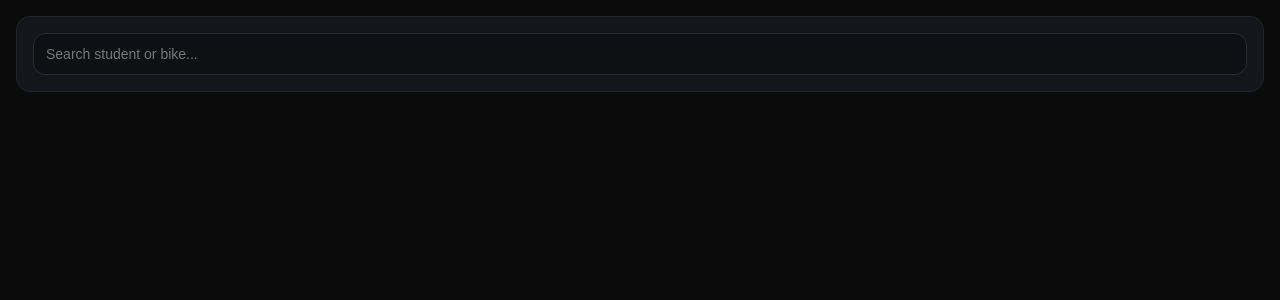
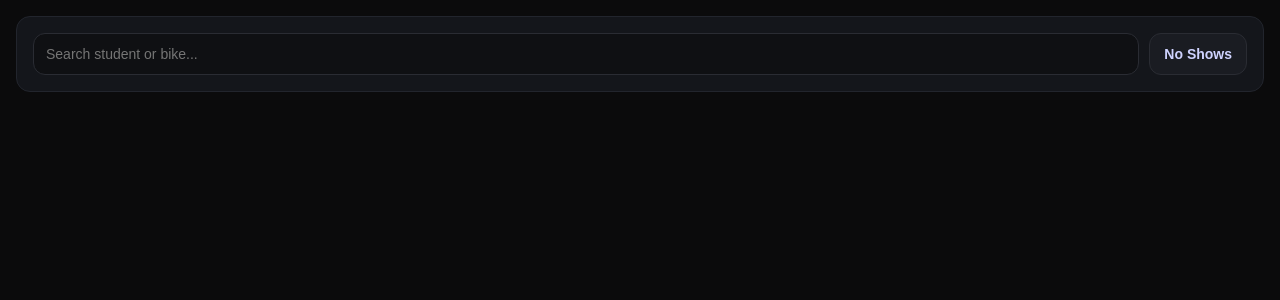
Before and after one commit to aydee72/css-website, a PHP site: page / in a window 1280 px wide. Shown: the part 64-364 px from the top of the page. Run offline with PHP 8.4, Linux system fonts and the light colour scheme; some libraries are stand-ins or nearby versions.

Commit message:
Add no shows registration filter

```diff
--- a/registration/index.html
+++ b/registration/index.html
@@ -22,7 +22,10 @@
 
     <main class="page">
       <div class="panel">
-        <input id="studentSearch" type="text" placeholder="Search student or bike..." />
+        <div class="filter-controls">
+          <input id="studentSearch" type="text" placeholder="Search student or bike..." />
+          <button id="noShowsFilter" class="filter-toggle-button" type="button" aria-pressed="false">No Shows</button>
+        </div>
       </div>
 
       <div id="registrationSummary" class="registration-summary"></div>
--- a/registration/styles.css
+++ b/registration/styles.css
@@ -84,6 +84,35 @@ body {
 
 .panel > input {
   width: 100%;
+}
+
+.filter-controls {
+  display: flex;
+  align-items: center;
+  gap: 10px;
+}
+
+.filter-controls input {
+  flex: 1;
+  min-width: 180px;
+}
+
+.filter-toggle-button {
+  border: 1px solid #2a2c33;
+  border-radius: 12px;
+  padding: 12px 14px;
+  background: #1a1c22;
+  color: #cfd3ff;
+  font-size: 14px;
+  font-weight: 800;
+  cursor: pointer;
+  white-space: nowrap;
+}
+
+.filter-toggle-button.active {
+  border-color: #1f9d55;
+  background: #173424;
+  color: #ffffff;
 }
 
 .panel-row {
@@ -346,6 +375,14 @@ select {
     margin-bottom: 10px;
   }
 
+  .filter-controls {
+    flex-wrap: wrap;
+  }
+
+  .filter-toggle-button {
+    flex: 1 0 auto;
+  }
+
   select {
     min-width: 220px;
     width: 100%;
```
Also changed, not shown: registration/app.js (+23 -6 lines).
